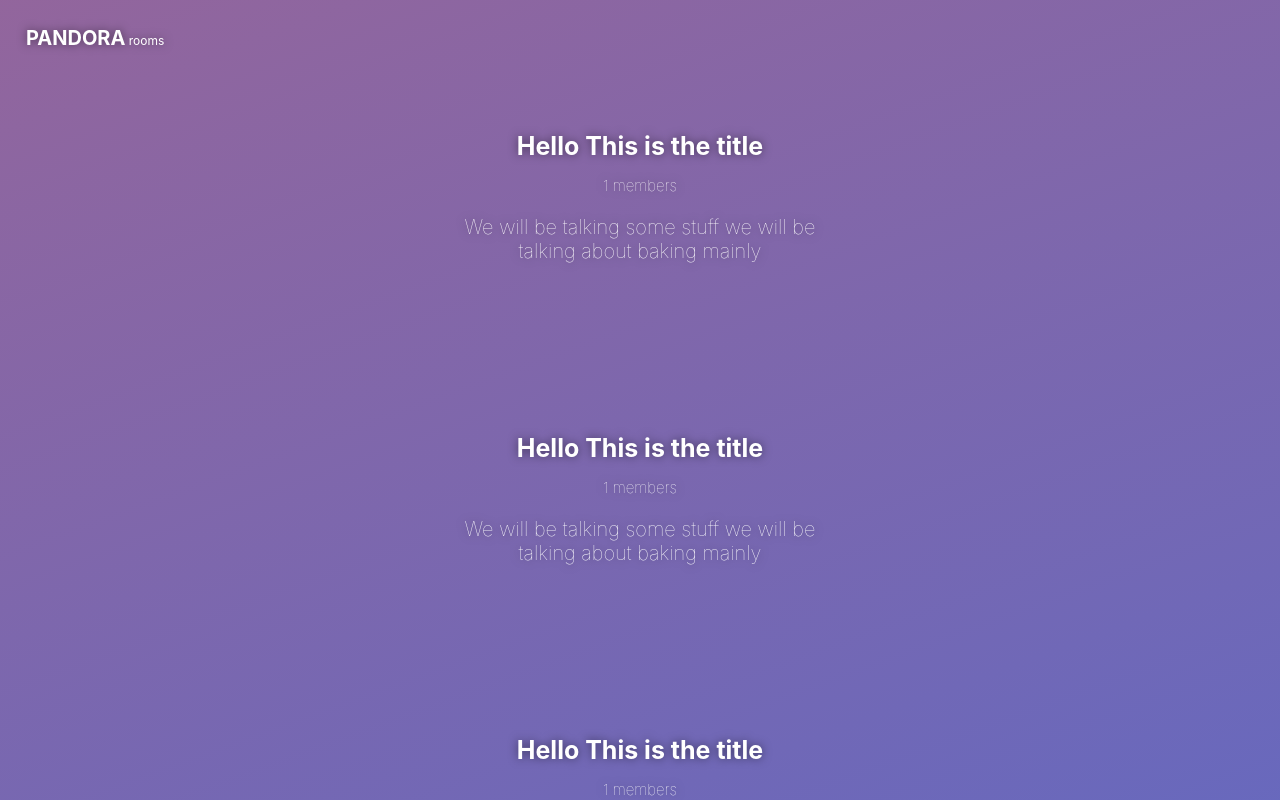
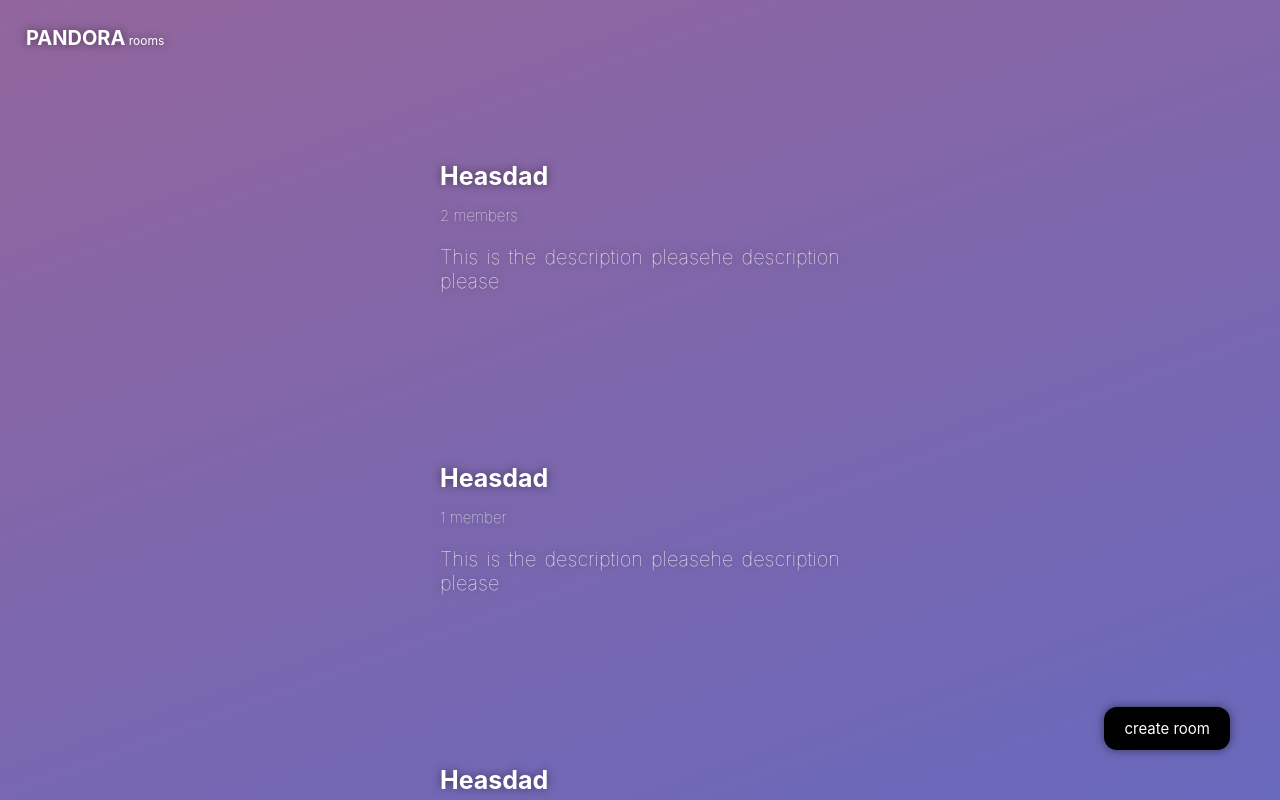
Before and after one commit to Blaise1030/pandora, a Next.js app in the folder pandora/: page / in a window 1280 px wide. Built offline with nearby package versions, Linux system fonts and the light colour scheme.

Commit message:
Added add room card

```diff
--- /dev/null
+++ b/pandora/pages/Components/AddRoomComponent.js
@@ -0,0 +1,66 @@
+import { useState } from "react";
+import styles from "../../styles/AddRoom.module.css";
+
+const AddRoomComponent = () => {
+  const [title,setTitle] = useState("");
+  const [description,setDescription] = useState("");
+  const [errorOnTitle,setErrorOnTitle] = useState(false);
+  const [errorOnDesc,setErrorOnDesc] = useState(false);
+
+  const setRoomTitle = (e) => {
+    e.preventDefault()
+    setTitle(e.target.value)
+  }
+
+  const setRoomDescription = (e) => {
+    e.preventDefault()
+    if (e.target.value.length <= 150)
+      setDescription(e.target.value)
+  }
+
+  const onAddClicked = () => {
+    if (title.trim().length <= 0){
+      setErrorOnTitle(true)
+      setTitle("")
+    }
+    if (description.trim().length<=0){
+      setErrorOnDesc(true)
+      setDescription("")
+    }
+
+    if (title.length >= 1 && description.length >= 1){
+
+    }
+  }
+
+  return (
+    <div className={styles.componentDiv}>
+      <div style={{ width: "100%" }}>
+        <input
+          value={title}
+          onChange={setRoomTitle}
+          placeholder={errorOnTitle?"type title here!":"room title"}
+          className={styles.titleInput}
+        />
+      </div>
+      <div style={{ width: "100%" }}>
+        <textarea
+          value={description}
+          onChange={setRoomDescription}
+          placeholder={errorOnDesc?"type description here!":"description"}
+          className={styles.descriptionInput}
+        />
+      </div>
+      <p></p>
+      <div style={{ width: "100%" }}>
+        <div className={styles.addButton} onClick={onAddClicked}>
+          <a href="#" style={{ width: "fit-content" }}>
+            add
+          </a>
+        </div>
+      </div>
+    </div>
+  );
+};
+
+export default AddRoomComponent;
--- a/pandora/pages/Components/IntroductionComponent.js
+++ b/pandora/pages/Components/IntroductionComponent.js
@@ -1,17 +1,23 @@
-import React from 'react';
-import { Grid} from '@material-ui/core'
-import styles from '../../styles/Introduction.module.css'
+import React from "react";
+import { Grid } from "@material-ui/core";
+import styles from "../../styles/Introduction.module.css";
 const IntroductionComponent = (props) => {
   return (
     <Grid container direction="column" justify="center" alignItems="center">
       <p className={styles.introText}>
         Text whatever, wherever, whenever with a stranger.
       </p>
-      <div className={styles.startButton}
-        onClick={() => props.setIsClicked(true)}>
-        <p className={styles.spanColor}><span>Open Box ?</span></p>
-      </div>
-    </Grid >
+      <a href="#">
+        <div
+          className={styles.startButton}
+          onClick={() => props.setIsClicked(true)}
+        >
+          <p className={styles.spanColor}>
+            <span>Open Box ?</span>
+          </p>
+        </div>
+      </a>
+    </Grid>
   );
 };
 
--- a/pandora/pages/RoomMainPage.js
+++ b/pandora/pages/RoomMainPage.js
@@ -1,84 +1,62 @@
 import styles from "../styles/RoomMainPage.module.css";
-import { Grid, GridList, GridListTile } from "@material-ui/core";
+import { Grid, GridList, GridListTile, Fab } from "@material-ui/core";
+import cardStyles from "../styles/RoomCard.module.css";
+import { useState } from "react";
+import AddRoomComponent from "./Components/AddRoomComponent";
 export default function RoomMainPage() {
+  const [showPopUp,setShowPopUp] = useState(false);
+
+  const controlPopUp = () => setShowPopUp(!showPopUp);
+
   return (
     <div>
-      <style>
-        {`
-        .card:hover {
-          box-shadow: 0 0 30px rgba(0, 0, 0, 0.3);
-          background: rgba( 255, 255, 255, 0.2);
-        }
-        .scrollDiv::-webkit-scrollbar {
-          display: none;
-        }
-      `}
-      </style>
       <div className={styles.title}>
         <a href="">
           PANDORA
           <span style={{ fontWeight: "normal", fontSize: "12px" }}> rooms</span>
         </a>
       </div>
-      <div
-        className="scrollDiv"
-        style={{
-          height: "93vh",
-          display: "flex",
-          flexWrap: "wrap",
-          justifyContent: "space-around",
-          overflowY: "scroll",
-
-          MsOverflowStyle: "none",
-          scrollBehavior: "smooth",
-        }}
-      >
-        <RoomCards />
-        <RoomCards />
-        <RoomCards />
-        <RoomCards />
-        <RoomCards />
-        <RoomCards />
-        <RoomCards />
+      <div className={styles.scrollDiv}>
+        <RoomCards
+          title={"Heasdad"}
+          description={"This is the description pleasehe description please"}
+          members={2}
+        />
+        <RoomCards
+          title={"Heasdad"}
+          description={"This is the description pleasehe description please"}
+          members={1}
+        />
+        <RoomCards
+          title={"Heasdad"}
+          description={"This is the description pleasehe description please"}
+          members={1}
+        />
       </div>
+      {showPopUp?<AddRoomComponent />:<></>}
+      <a href="#">
+        <div className={!showPopUp?styles.fab:styles.fabCancel} onClick={controlPopUp}>
+          {!showPopUp?<span>create room</span>:<span>cancel</span>}
+        </div>{" "}
+      </a>
     </div>
   );
 }
 
-const RoomCards = () => {
+const RoomCards = ({ title, description, members }) => {
   return (
     <div style={{ width: "100%" }}>
-      <style>
-        {`
-        .card:hover {
-          box-shadow: 0 0 30px rgba(0, 0, 0, 0.3);
-          background: rgba( 255, 255, 255, 0.2);
-        }
-      `}
-      </style>
       <a href="#">
-        <div
-          className="card"
-          style={{
-            borderRadius: "20px",
-            color: "white",
-            textShadow: "0 0 10px rgba(0, 0, 0, 0.5)",
-            padding: "50px",
-            textAlign: "center",
-            marginLeft: "auto",
-            marginRight: "auto",
-            width: "60%",
-            maxWidth:"500px",
-            marginTop: "25px",
-            marginBottom: "25px",
-          }}
-        >
+        <div className={cardStyles.card}>
           <span style={{ fontSize: "25px", fontWeight: "bold", margin: "0" }}>
-            Hello This is the title{" "}
+            {title}
           </span>
-          <p style={{ fontSize: "15px", fontWeight: "lighter" }}> 1 members </p>
+          <p style={{ fontSize: "15px", fontWeight: "lighter" }}>
+            {" "}
+            {members} {members === 1 ? "member" : "members"}{" "}
+          </p>
           <p style={{ fontSize: "20px", fontWeight: "lighter" }}>
-            We will be talking some stuff we will be talking about baking mainly
+            {description}
           </p>
         </div>
       </a>
--- a/pandora/pages/index.js
+++ b/pandora/pages/index.js
@@ -2,8 +2,6 @@ import Head from "next/head";
 import styles from "../styles/Home.module.css";
 import MainPage from "./ChatMainPage";
 import RoomMainPage from "./RoomMainPage";
-
-
 
 export default function Home() {
   return (
--- /dev/null
+++ b/pandora/styles/AddRoom.module.css
@@ -0,0 +1,77 @@
+.componentDiv {
+  margin: 30px;
+  background-color: white;
+  right: 0;
+  bottom: 80px;
+  position: fixed;
+  max-width: 80%;
+  width: 500px;
+  border-radius: 20px;
+  padding: 20px;
+  background: rgba(255, 255, 255, 0.8);
+  box-shadow: 0 0 30px rgba(0, 0, 0, 0.3);
+  animation-name: fadeInOpacity;
+  animation-iteration-count: 1;
+  animation-timing-function: ease-in;
+  animation-duration: 0.3s;
+  opacity: 1;
+}
+
+.addButton {
+  padding-top: 12px;
+  width: fit-content;
+  margin-left: auto;
+  padding-bottom: 12px;
+  padding-left: 20px;
+  padding-right: 20px;
+  background-color: black;
+  border-radius: 13px;
+  font-size: 15px;
+  color: white;
+  text-align: center;
+}
+
+.addButton:hover {
+  box-shadow: 0 0 30px rgba(0, 0, 0, 0.5);
+  transform: scale(1.05);
+}
+
+.titleInput {
+  width: 100%;
+  font-size: 25px;
+  font-weight: bold;
+  background-color: transparent;
+  border: none;
+  outline: none;
+}
+
+.descriptionInput {
+  width: 100%;
+  font-size: 20px;
+  font-weight: normal;
+  background-color: transparent;
+  -ms-overflow-style: none;
+  border: none;
+  outline: none;
+}
+
+.titleInput::placeholder {
+  color: grey;
+}
+
+.descriptionInput::placeholder {
+  color: grey;
+}
+
+.descriptionInput::-webkit-scrollbar {
+  display: none;
+}
+
+@keyframes fadeInOpacity {
+	0% {
+		opacity: 0;
+	}
+	100% {
+		opacity: 1;
+	}
+}
--- /dev/null
+++ b/pandora/styles/RoomCard.module.css
@@ -0,0 +1,19 @@
+.card:hover {
+    background: rgba( 255, 255, 255, 0.2 );
+    box-shadow: 0 8px 32px 0 rgba( 0, 0, 0, 0.37 );
+    transform: scale(1.1);
+}
+
+.card {
+    border-radius: 20px;
+    color: white;
+    text-shadow: 0 0 10px rgba(0,0,0,0.5);
+    padding: 50px;
+    text-align: justify;
+    margin-left: auto;
+    margin-right: auto;
+    width: 90%;
+    max-width: 500px;
+    margin-top: 25px;
+    margin-bottom: 25px;
+}
--- a/pandora/styles/RoomMainPage.module.css
+++ b/pandora/styles/RoomMainPage.module.css
@@ -1,6 +1,6 @@
-.title{
+.title {
   height: 7vh;
-    color:white;
+  color: white;
   padding-left: 26px;
   padding-top: 26px;
   font-weight: bold;
@@ -13,9 +13,63 @@
   opacity: 1;
 }
 
-.innerDiv{
+.scrollDiv {
   height: 93vh;
-    width: 100%
+  padding: 30px;
+  display: flex;
+  flex-wrap: wrap;
+  justify-content: space-around;
+  overflow-y: scroll;
+  -ms-overflow-style: none;
+  scroll-behavior: smooth;
+}
+
+.scrollDiv::-webkit-scrollbar {
+  display: none;
+}
+
+.fab {
+  transition: all 0.1s ease-in-out;
+  box-shadow: 0 0 10px rgba(0, 0, 0, 0.5);
+  padding-top: 12px;
+  padding-bottom: 12px;
+  padding-left: 20px;
+  padding-right: 20px;
+  background-color: black;
+  border-radius: 13px;
+  font-size: 15px;
+  color: white;
+  text-align: center;
+  position: fixed;
+  right: 50px;
+  bottom: 50px;
+}
+
+.fabCancel {
+  transition: all 0.1s ease-in-out;
+  box-shadow: 0 0 10px rgba(0, 0, 0, 0.5);
+  padding-top: 12px;
+  padding-bottom: 12px;
+  padding-left: 20px;
+  padding-right: 20px;
+  background-color: #eb596e;
+  border-radius: 13px;
+  font-size: 15px;
+  color: white;
+  text-align: center;
+  position: fixed;
+  right: 50px;
+  bottom: 50px;
+}
+
+.fabCancel:hover {
+  box-shadow: 0 0 30px rgba(0, 0, 0, 0.5);
+  transform: scale(1.05);
+}
+
+.fab:hover {
+  box-shadow: 0 0 30px rgba(0, 0, 0, 0.5);
+  transform: scale(1.05);
 }
 
 .fadeIn {
```
Also changed, not shown: pandora/pages/ChatMainPage.js (+22 -9 lines), pandora/pages/Components/ChatComponent.js (+26 -15 lines), pandora/pages/Components/MessageCardComponent.js (+11 -12 lines). Lines whose indentation alone changed are shown as unchanged.
